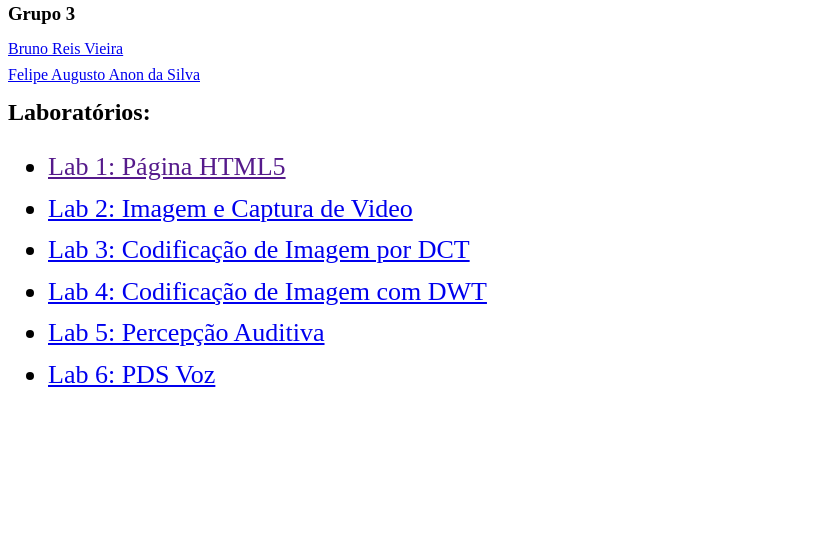
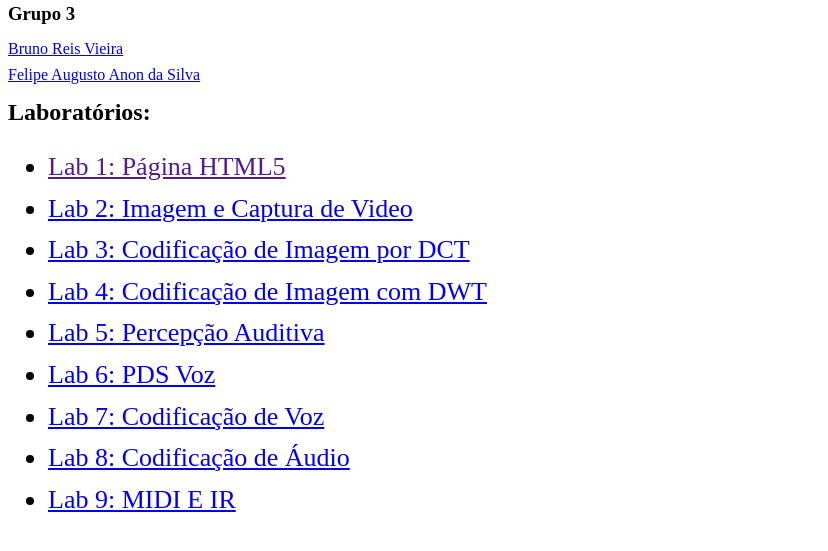
Before and after one commit to BrunoKings0/Sinais-Multimidia, a plain HTML site: page Capa/capa.html in a window 1280 px wide. Shown: the part 87-638 px from the top of the page, without its empty margins (0-828 px from the left). Drawn offline with Linux system fonts and the light colour scheme.

Commit message:
Update capa.html

```diff
--- a/Capa/capa.html
+++ b/Capa/capa.html
@@ -29,6 +29,9 @@ body {
         <li><a href="Lab4/index.html">Lab 4: Codificação de Imagem com DWT</a></li>
         <li><a href="Lab5/index.html">Lab 5: Percepção Auditiva</a></li>
         <li><a href="Lab6/index.html">Lab 6: PDS Voz</a></li>
+		<li><a href="Lab7/index.html">Lab 7: Codificação de Voz</a></li>
+		<li><a href="Lab8/index.html">Lab 8: Codificação de Áudio</a></li>
+		<li><a href="Lab9/index.html">Lab 9: MIDI E IR</a></li>
 
       </div>
     </ul>
```
